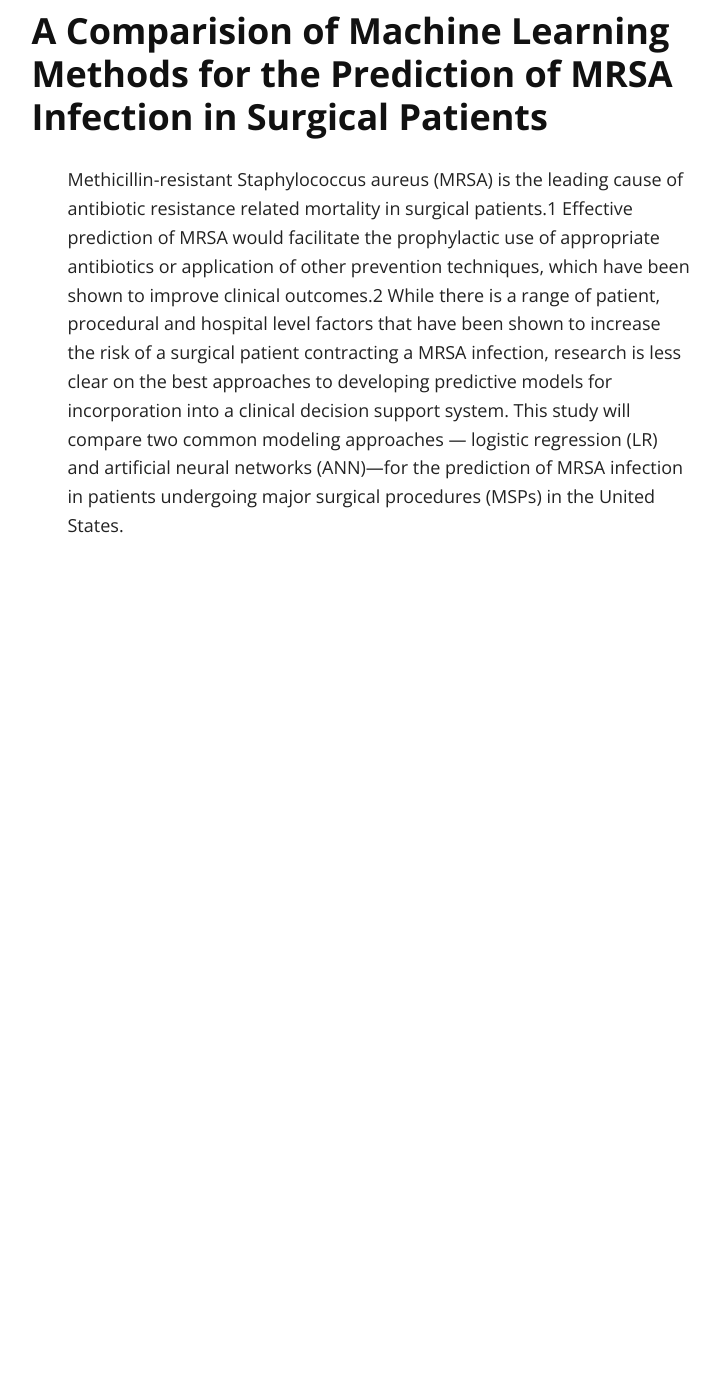
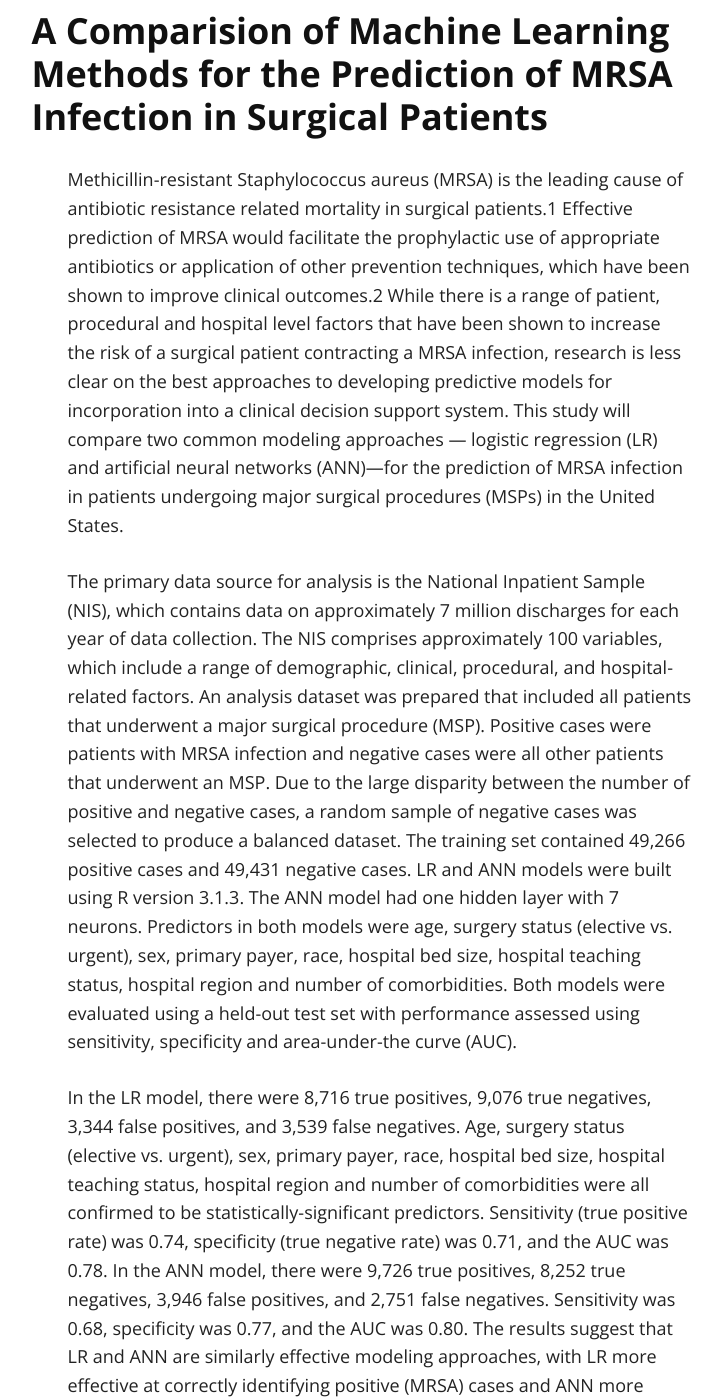
Before and after one commit to kevinwilson/kevinwilson.github.io, a Jekyll site: the page built from index.md, in a window 1280 px wide and 1400 px high, scrolled down 605 px. Shown: the whole window, without its empty margins (260-982 px from the left). Built offline with Jekyll 4.4.1, drawn with Linux system fonts in a browser that asks for light colours; nearby versions of some CDN libraries; our own code applies the rules of GitHub Pages for plain Markdown files; before the commit the page ends 1235 px from its top, so only the background shows below that; some of the changed text lies outside the part shown.

Commit message:
Added abstract

```diff
--- a/index.md
+++ b/index.md
@@ -7,3 +7,9 @@ layout: default
 ### A Comparision of Machine Learning Methods for the Prediction of MRSA Infection in Surgical Patients
 
 Methicillin-resistant Staphylococcus aureus (MRSA) is the leading cause of antibiotic resistance related mortality in surgical patients.1 Effective prediction of MRSA would facilitate the prophylactic use of appropriate antibiotics or application of other prevention techniques, which have been shown to improve clinical outcomes.2  While there is a range of patient, procedural and hospital level factors that have been shown to increase the risk of a surgical patient contracting a MRSA infection, research is less clear on the best approaches to developing predictive models for incorporation into a clinical decision support system. This study will compare two common modeling approaches — logistic regression (LR) and artificial neural networks (ANN)—for the prediction of MRSA infection in patients undergoing major surgical procedures (MSPs) in the United States.
+
+The primary data source for analysis is the National Inpatient Sample (NIS), which contains data on approximately 7 million discharges for each year of data collection. The NIS comprises approximately 100 variables, which include a range of demographic, clinical, procedural, and hospital-related factors. An analysis dataset was prepared that included all patients that underwent a major surgical procedure (MSP). Positive cases were patients with MRSA infection and negative cases were all other patients that underwent an MSP. Due to the large disparity between the number of positive and negative cases, a random sample of negative cases was selected to produce a balanced dataset. The training set contained 49,266 positive cases and 49,431 negative cases. LR and ANN models were built using R version 3.1.3. The ANN model had one hidden layer with 7 neurons. Predictors in both models were age, surgery status (elective vs. urgent), sex, primary payer, race, hospital bed size, hospital teaching status, hospital region and number of comorbidities. Both models were evaluated using a held-out test set with performance assessed using sensitivity, specificity and area-under-the curve (AUC).
+
+In the LR model, there were 8,716 true positives, 9,076 true negatives, 3,344 false positives, and 3,539 false negatives. Age, surgery status (elective vs. urgent), sex, primary payer, race, hospital bed size, hospital teaching status, hospital region and number of comorbidities were all confirmed to be statistically-significant predictors. Sensitivity (true positive rate) was 0.74, specificity (true negative rate) was 0.71, and the AUC was 0.78. In the ANN model, there were 9,726 true positives, 8,252 true negatives, 3,946 false positives, and 2,751 false negatives. Sensitivity was 0.68, specificity was 0.77, and the AUC was 0.80. The results suggest that LR and ANN are similarly effective modeling approaches, with LR more effective at correctly identifying positive (MRSA) cases and ANN more effective at correctly identifying negative cases.
+
+This study assessed the feasibility of LR and ANN for the prediction of MRSA infection in surgical patients using a range of demographic, clinical, procedural, and hospital-related factors. The results showed that both algorithms are effective modeling approaches with reasonable sensitivity and specificity and suggest that a clinical decision support tool based on either model could be informative in clinical practice. While performance was reasonable, further research is necessary to assess the impact of a broader range of predictors.
```
